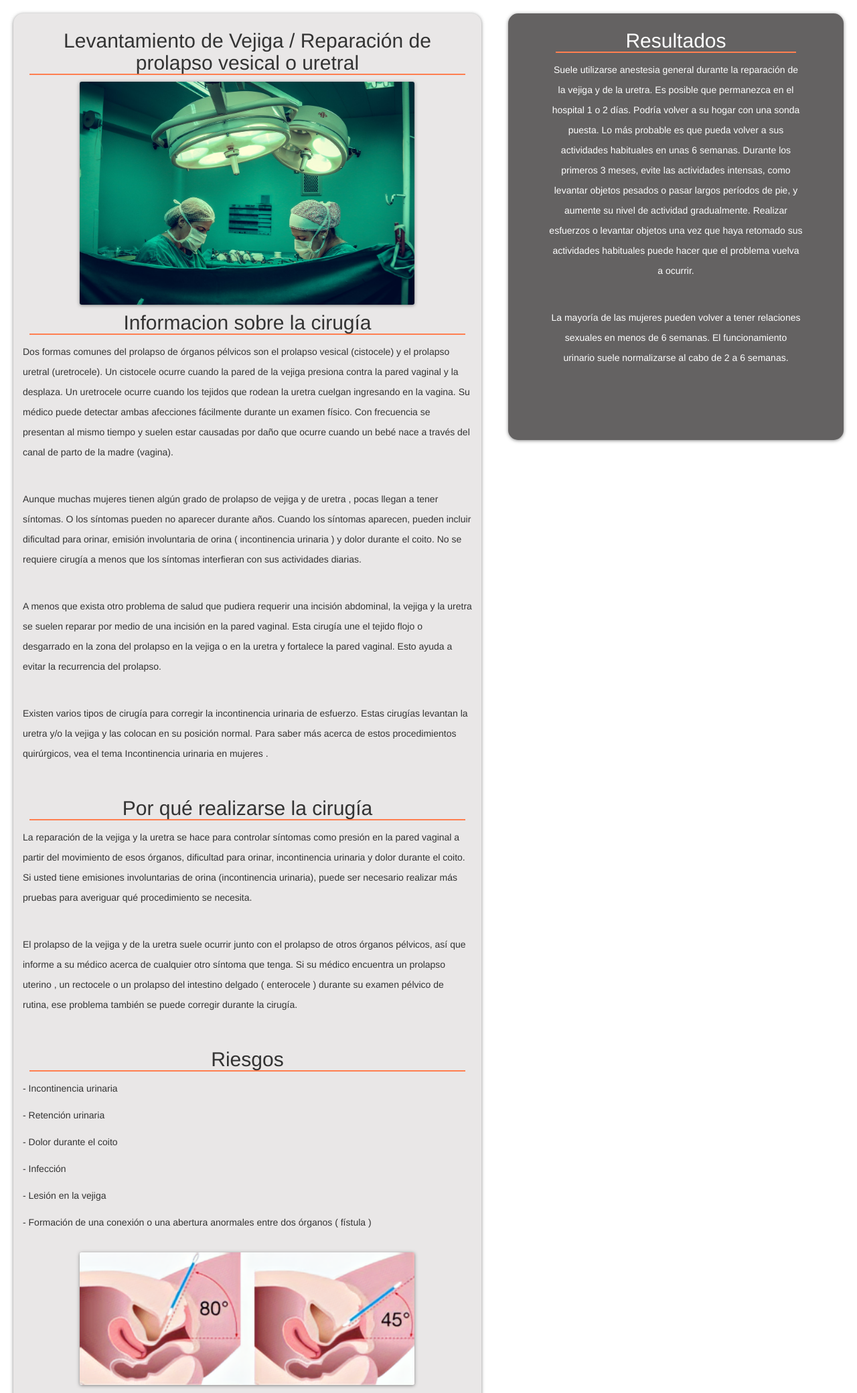
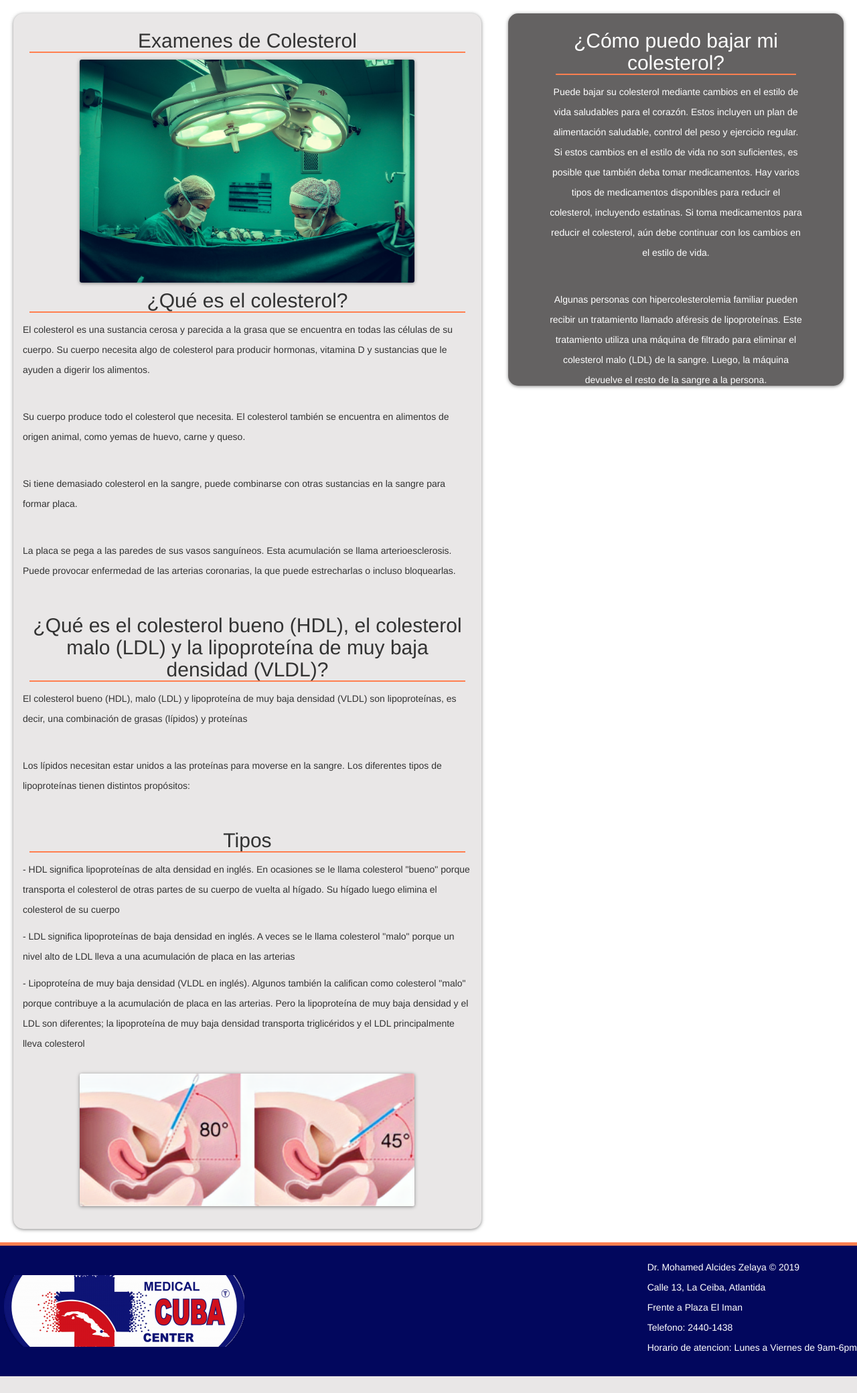
Before and after one commit to Mariosan24/NuevoYUltimoRepositorio, a PHP site: page /nw/index.php?page=levantamiento in a window 1280 px wide. Shown: the part 65-2145 px from the top of the page at 67% size. After the commit the page ends 2120 px from the top, so only its background shows below. Run offline with PHP 8.4, Linux system fonts and the light colour scheme.

Commit message:
Consultas 2.0 sin cambio de imagenes

```diff
--- a/controllers/security/login.control.php
+++ b/controllers/security/login.control.php
@@ -94,7 +94,7 @@ function validarLogin($loginEmail, $loginPswd)
 
     $usuario = obtenerUsuarioPorEmail($loginEmail);
     $errors = array();
-    if (count($usuario)>0) {
+    if (empty($usuario)) {
         //verificacion de contraseña
         $salt = $usuario["userfching"];
         if ($salt % 2 == 0) {
--- a/views/levantamiento.view.tpl
+++ b/views/levantamiento.view.tpl
@@ -11,32 +11,29 @@
             <section id="vejiga">
                 <section class="informacion">
                     <article>
-                        <h1>Levantamiento de Vejiga / Reparación de prolapso vesical o uretral</h1>
+                        <h1>Examenes de Colesterol</h1>
                         <div class="imagen-principal">
                             <img src="public/img/levantaV.jpg" alt="">
                         </div>
-                        <h1>Informacion sobre la cirugía</h1>
-                        <p>Dos formas comunes del prolapso de órganos pélvicos son el prolapso vesical (cistocele) y el prolapso uretral (uretrocele). Un cistocele ocurre cuando la pared de la vejiga presiona contra la pared vaginal y la desplaza. Un uretrocele ocurre cuando los tejidos que rodean la uretra cuelgan ingresando en la vagina. Su médico puede detectar ambas afecciones fácilmente durante un examen físico. Con frecuencia se presentan al mismo tiempo y suelen estar causadas por daño que ocurre cuando un bebé nace a través del canal de parto de la madre (vagina).</p>
+                        <h1>¿Qué es el colesterol?</h1>
+                        <p>El colesterol es una sustancia cerosa y parecida a la grasa que se encuentra en todas las células de su cuerpo. Su cuerpo necesita algo de colesterol para producir hormonas, vitamina D y sustancias que le ayuden a digerir los alimentos. </p>
                         </br>
-                        <p>Aunque muchas mujeres tienen algún grado de prolapso de vejiga y de uretra , pocas llegan a tener síntomas. O los síntomas pueden no aparecer durante años. Cuando los síntomas aparecen, pueden incluir dificultad para orinar, emisión involuntaria de orina ( incontinencia urinaria ) y dolor durante el coito. No se requiere cirugía a menos que los síntomas interfieran con sus actividades diarias.</p>
+                        <p>Su cuerpo produce todo el colesterol que necesita. El colesterol también se encuentra en alimentos de origen animal, como yemas de huevo, carne y queso.</p>
                         </br>
-                        <p>A menos que exista otro problema de salud que pudiera requerir una incisión abdominal, la vejiga y la uretra se suelen reparar por medio de una incisión en la pared vaginal. Esta cirugía une el tejido flojo o desgarrado en la zona del prolapso en la vejiga o en la uretra y fortalece la pared vaginal. Esto ayuda a evitar la recurrencia del prolapso.</p>
+                        <p>Si tiene demasiado colesterol en la sangre, puede combinarse con otras sustancias en la sangre para formar placa.</p>
                         </br>
-                        <p>Existen varios tipos de cirugía para corregir la incontinencia urinaria de esfuerzo. Estas cirugías levantan la uretra y/o la vejiga y las colocan en su posición normal. Para saber más acerca de estos procedimientos quirúrgicos, vea el tema Incontinencia urinaria en mujeres .</p>
+                        <p>La placa se pega a las paredes de sus vasos sanguíneos. Esta acumulación se llama arterioesclerosis. Puede provocar enfermedad de las arterias coronarias, la que puede estrecharlas o incluso bloquearlas.</p>
                         </br>
-                        <h1>Por qué realizarse la cirugía</h1>
-                        <p>La reparación de la vejiga y la uretra se hace para controlar síntomas como presión en la pared vaginal a partir del movimiento de esos órganos, dificultad para orinar, incontinencia urinaria y dolor durante el coito. Si usted tiene emisiones involuntarias de orina (incontinencia urinaria), puede ser necesario realizar más pruebas para averiguar qué procedimiento se necesita.</p>
+                        <h1>¿Qué es el colesterol bueno (HDL), el colesterol malo (LDL) y la lipoproteína de muy baja densidad (VLDL)?</h1>
+                        <p>El colesterol bueno (HDL), malo (LDL) y lipoproteína de muy baja densidad (VLDL) son lipoproteínas, es decir, una combinación de grasas (lípidos) y proteínas</p>
                         </br>
-                        <p>El prolapso de la vejiga y de la uretra suele ocurrir junto con el prolapso de otros órganos pélvicos, así que informe a su médico acerca de cualquier otro síntoma que tenga. Si su médico encuentra un prolapso uterino , un rectocele o un prolapso del intestino delgado ( enterocele ) durante su examen pélvico de rutina, ese problema también se puede corregir durante la cirugía.</p>
+                        <p>Los lípidos necesitan estar unidos a las proteínas para moverse en la sangre. Los diferentes tipos de lipoproteínas tienen distintos propósitos:</p>
                         </br>
-                        <h1>Riesgos</h1>
+                        <h1>Tipos</h1>
 
-                            <p>- Incontinencia urinaria</p>
-                            <p>- Retención urinaria</p>
-                            <p>- Dolor durante el coito</p>
-                            <p>- Infección</p>
-                            <p>- Lesión en la vejiga</p>
-                            <p>- Formación de una conexión o una abertura anormales entre dos órganos ( fístula )</p>
+                            <p>- HDL significa lipoproteínas de alta densidad en inglés. En ocasiones se le llama colesterol "bueno" porque transporta el colesterol de otras partes de su cuerpo de vuelta al hígado. Su hígado luego elimina el colesterol de su cuerpo</p>
+                            <p>- LDL significa lipoproteínas de baja densidad en inglés. A veces se le llama colesterol "malo" porque un nivel alto de LDL lleva a una acumulación de placa en las arterias</p>
+                            <p>- Lipoproteína de muy baja densidad (VLDL en inglés). Algunos también la califican como colesterol "malo" porque contribuye a la acumulación de placa en las arterias. Pero la lipoproteína de muy baja densidad y el LDL son diferentes; la lipoproteína de muy baja densidad transporta triglicéridos y el LDL principalmente lleva colesterol</p>
 
                         <div class="imagen-vejiga">
                             <img src="public/img/levVejiga.png" alt="">
@@ -44,10 +41,10 @@
                     </article>
                     <aside class="sidebar">
                         <div class="contenedor">
-                            <h1>Resultados</h1>
-                            <p>Suele utilizarse anestesia general durante la reparación de la vejiga y de la uretra. Es posible que permanezca en el hospital 1 o 2 días. Podría volver a su hogar con una sonda puesta. Lo más probable es que pueda volver a sus actividades habituales en unas 6 semanas. Durante los primeros 3 meses, evite las actividades intensas, como levantar objetos pesados o pasar largos períodos de pie, y aumente su nivel de actividad gradualmente. Realizar esfuerzos o levantar objetos una vez que haya retomado sus actividades habituales puede hacer que el problema vuelva a ocurrir.</p>
+                            <h1>¿Cómo puedo bajar mi colesterol?</h1>
+                            <p>Puede bajar su colesterol mediante cambios en el estilo de vida saludables para el corazón. Estos incluyen un plan de alimentación saludable, control del peso y ejercicio regular. Si estos cambios en el estilo de vida no son suficientes, es posible que también deba tomar medicamentos. Hay varios tipos de medicamentos disponibles para reducir el colesterol, incluyendo estatinas. Si toma medicamentos para reducir el colesterol, aún debe continuar con los cambios en el estilo de vida.</p>
                             </br>
-                            <p>La mayoría de las mujeres pueden volver a tener relaciones sexuales en menos de 6 semanas. El funcionamiento urinario suele normalizarse al cabo de 2 a 6 semanas.</p>
+                            <p>Algunas personas con hipercolesterolemia familiar pueden recibir un tratamiento llamado aféresis de lipoproteínas. Este tratamiento utiliza una máquina de filtrado para eliminar el colesterol malo (LDL) de la sangre. Luego, la máquina devuelve el resto de la sangre a la persona. </p>
                         </div>
                     </aside>
                     </div>
```
Also changed, not shown: views/parto.view.tpl (+45 -40 lines), views/ultra.view.tpl (+11 -10 lines).
